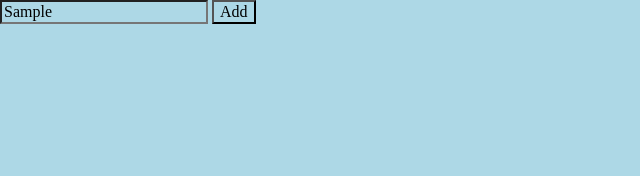
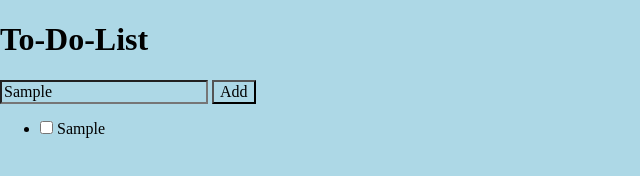
Before and after one commit to BillyGrind/To-Do-List, a plain HTML site: page index.html in a window 1280 px wide. Both pictures are taken after typing "Sample" into the empty fields and a click on the button "Add". Shown: the whole page, without its empty margins (0-640 px from the left). Drawn offline with Linux system fonts and the light colour scheme.

Commit message:
add fonctionnel

```diff
--- a/assets/js/displayTask.js
+++ b/assets/js/displayTask.js
@@ -1,26 +1,20 @@
-// export function displayTask(array) {
-//   let lenght = array.lenght;
-//   for(i=0;i<lenght;i++){
-//     console.log("bebou");
-//   }
-// }
+export function displayTask(array) {
+  let list = document.querySelector(".to_do_list");
+  console.log("hello");
+  array.forEach((elem) => {
+    //create new li
+    let listItem = document.createElement("li");
+    listItem.classList = "list_item";
 
-// export function displayTask(arrayTask) {
-//   let list = document.querySelector(".to_do_list");
-//   arrayTask.forEach((elem) => {
-//     //create new li
-//     let listItem = document.createElement("li");
-//     listItem.classList = "list_item";
+    //construct content
+    let content = `
+      <input type="checkbox" name="task" id="to_do_list_task_checkbox" />
+      <label for="task">${elem}</label>
+     `;
 
-//     //construct content
-//     let content = `
-//       <input type="checkbox" name="task" id="to_do_list_task_checkbox" />
-//       <label for="task">${elem}</label>
-//      `;
+    listItem.innerHTML += content;
 
-//     listItem.innerHTML += content;
-
-//     list.appendChild(listItem);
-//     console.log("bonjour");
-//   });
-// }
+    list.appendChild(listItem);
+    console.log("bonjour");
+  });
+}
--- a/assets/js/functionAdd.js
+++ b/assets/js/functionAdd.js
@@ -1,3 +1,5 @@
+import { displayTask } from "./displayTask.js";
+
 export function functionAdd(array) {
   let buttonAdd = document.getElementsByClassName("button_add")[0];
   let inputText = document.getElementsByClassName("input_text")[0];
@@ -5,11 +7,12 @@ export function functionAdd(array) {
   buttonAdd.addEventListener("click", () => {
     let inputValue = inputText.value;
     array.push(inputValue);
+    displayTask(array);
   });
 }
 
 
-const setStorage = () => localStorage.setItem('TASKS', JSON.stringify(Array.from(tasks)));
+// const setStorage = () => localStorage.setItem('TASKS', JSON.stringify(Array.from(tasks)));
 
 
 //https://codaholic.sillo.org/2020/01/04/maitriser-javascript-une-liste-de-taches/
--- a/index.html
+++ b/index.html
@@ -10,6 +10,7 @@
   </head>
   <body>
     <div class="to_do_list_container">
+      <h1 class="main_title">To-Do-List</h1>
       <input type="text" name="to-do" class="input_text" />
       <button type="submit" class="button_add">Add</button>
       <ul class="to_do_list"></ul>
```
Also changed, not shown: assets/js/script.js (+4 -4 lines).
